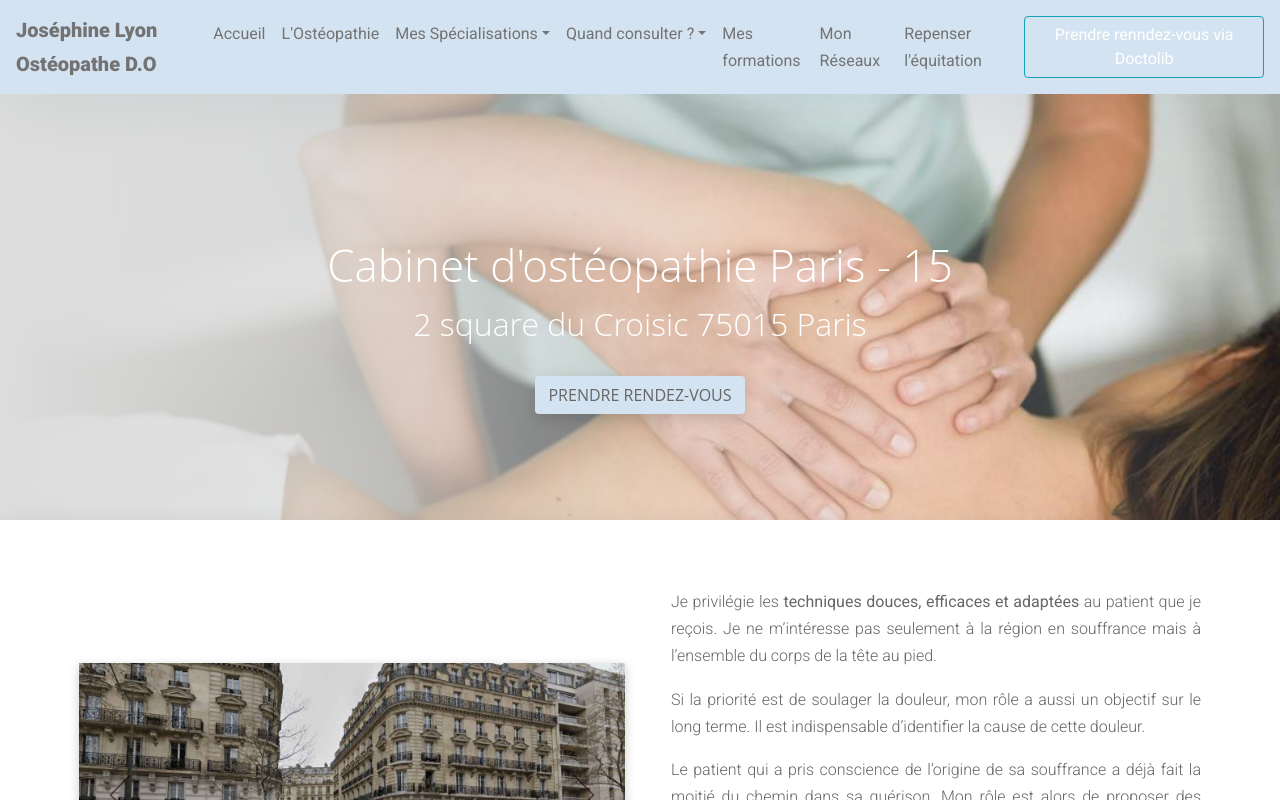
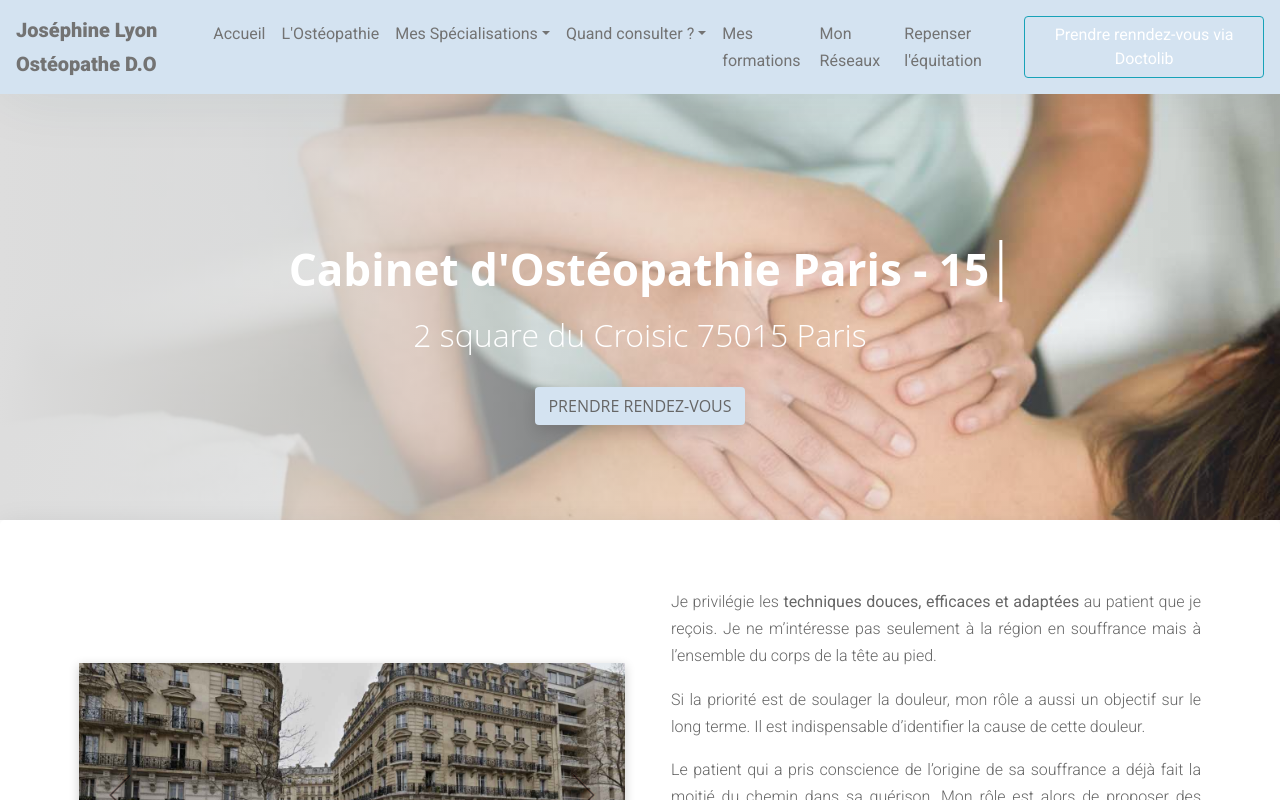
Before and after one commit to Vincent-Labarthe/cabinet--Vue, a Vue app: page /cabinet-osteopathie-paris-15 in a window 1280 px wide. Shown: the top 800 px of the page. Built offline with nearby package versions, Linux system fonts and the light colour scheme; a web font is replaced by a local one.

Commit message:
animation title

```diff
--- a/src/components/large-screen/cabinet/Cabinet.vue
+++ b/src/components/large-screen/cabinet/Cabinet.vue
@@ -2,9 +2,15 @@
   <div class="cabinet-page">
     <header id="head">
       <div class="container">
-        <div class="row d-flex flex-column">
-          <h1 class="lead">Cabinet d'ostéopathie Paris - 15</h1>
-          <p class="tagline">2 square du Croisic 75015 Paris </p>
+        <div class="row d-flex flex-column ">
+          <h1 class="lead ml11">
+            <span class="text-wrapper">
+              <span class="line line1"></span>
+              <span class="letters">Cabinet d'Ostéopathie Paris - 15</span>
+            </span>
+          </h1>
+          <p class="tagline letters">2 square du Croisic 75015 Paris </p>
+
           <p> <a class="btn btn-primary btn-custom " role="button" href="https://www.doctolib.fr/osteopathe/paris/josephine-lyon">PRENDRE RENDEZ-VOUS</a></p>
         </div>
       </div>
@@ -91,7 +97,7 @@
 </template>
 
 <script>
-
+import anime from 'animejs';
 import Carousel from "@/components/large-screen/cabinet/Carousel";
 
 export default {
@@ -99,11 +105,71 @@ export default {
   components: {
     Carousel
   },
+  mounted: function() {
+    var textWrapper = document.querySelector('.ml11 .letters');
+    textWrapper.innerHTML = textWrapper.textContent.replace(/([\s\S])/g, "<span class='letter'>$&</span>");
+    anime.timeline({loop: false})
+        .add({
+          targets: '.ml11 .line',
+          scaleY: [0, 1],
+          opacity: [0.5, 1],
+          easing: "easeOutExpo",
+          duration: 700
+        })
+        .add({
+          targets: '.ml11 .line',
+          translateX: [0, document.querySelector('.ml11 .letters').getBoundingClientRect().width + 10],
+          easing: "easeOutExpo",
+          duration: 700,
+          delay: 100
+        }).add({
+      targets: '.ml11 .letter',
+      opacity: [0, 1],
+      easing: "easeOutExpo",
+      duration: 600,
+      offset: '-=775',
+      delay: (el, i) => 34 * (i + 1)
+    });
+  }
 }
+
+
+
 
 </script>
 
 <style scoped>
+.ml11 {
+  font-weight: 700;
+  font-size: 3.5em;
+}
 
+.ml11 .text-wrapper {
+  position: relative;
+  display: inline-block;
+  padding-top: 0.1em;
+  padding-right: 0.05em;
+  padding-bottom: 0.15em;
+}
+
+.ml11 .line {
+  opacity: 0;
+  position: absolute;
+  left: 0;
+  height: 100%;
+  width: 3px;
+  background-color: #fff;
+  transform-origin: 0 50%;
+}
+
+.ml11 .line1 {
+  top: 0;
+  left: 0;
+}
+
+.ml11 .letter {
+  display: inline-block;
+  line-height: 1em;
+}
 
 </style>
--- a/src/components/large-screen/cabinet/reasons/JoinPain.vue
+++ b/src/components/large-screen/cabinet/reasons/JoinPain.vue
@@ -5,8 +5,7 @@
         <div class=" card-home">
           <div class="card-body text-center">
             <img class="card-icon mb-4" src="../../../../../public/icon/question.svg" alt="">
-            <div class="h-caption"><h4 class="card-title">Lombalgie / lumbago</h4></div>
-            <p class="card-text"> Douleur en bas du dos</p>
+            <div class="h-caption"><h4 class="card-title">Douleur Articulaire</h4></div>
             <b-button v-b-toggle.sidebar-1 variant="light">Lire notre dossier</b-button>
             <b-sidebar id="sidebar-1" title="Douleur articulaire" shadow>
               <div class="px-3 py-20 m-3">
--- a/src/components/layout/Navbar.vue
+++ b/src/components/layout/Navbar.vue
@@ -1,6 +1,6 @@
 <template>
     <div>
-      <b-navbar toggleable="lg" type="dark" variant="info">
+      <b-navbar toggleable="lg" type="dark" variant="info" :class="{ 'navbar--hidden': !showNavbar }">
         <b-navbar-brand href="/" class="navbar-brand">Joséphine Lyon <br>  Ostéopathe D.O</b-navbar-brand>
 
         <b-navbar-toggle target="nav-collapse"></b-navbar-toggle>
@@ -25,6 +25,32 @@
 
 export default {
   name: 'Navbar',
+  data() {
+    return {
+      showNavbar: true,
+    }
+  },
+  methods: {
+    onScroll () {
+      const currentScrollPosition = window.pageYOffset || document.documentElement.scrollTop
+      if (currentScrollPosition < 0) {
+        return
+      }
+      // Stop executing this function if the difference between
+      // current scroll position and last scroll position is less than some offset
+      if (Math.abs(currentScrollPosition - this.lastScrollPosition) < 120) {
+        return
+      }
+      this.showNavbar = currentScrollPosition < this.lastScrollPosition
+      this.lastScrollPosition = currentScrollPosition
+    }
+  },
+  mounted () {
+    window.addEventListener('scroll', this.onScroll)
+  },
+  beforeDestroy () {
+    window.removeEventListener('scroll', this.onScroll)
+  }
 
 }
 
```
